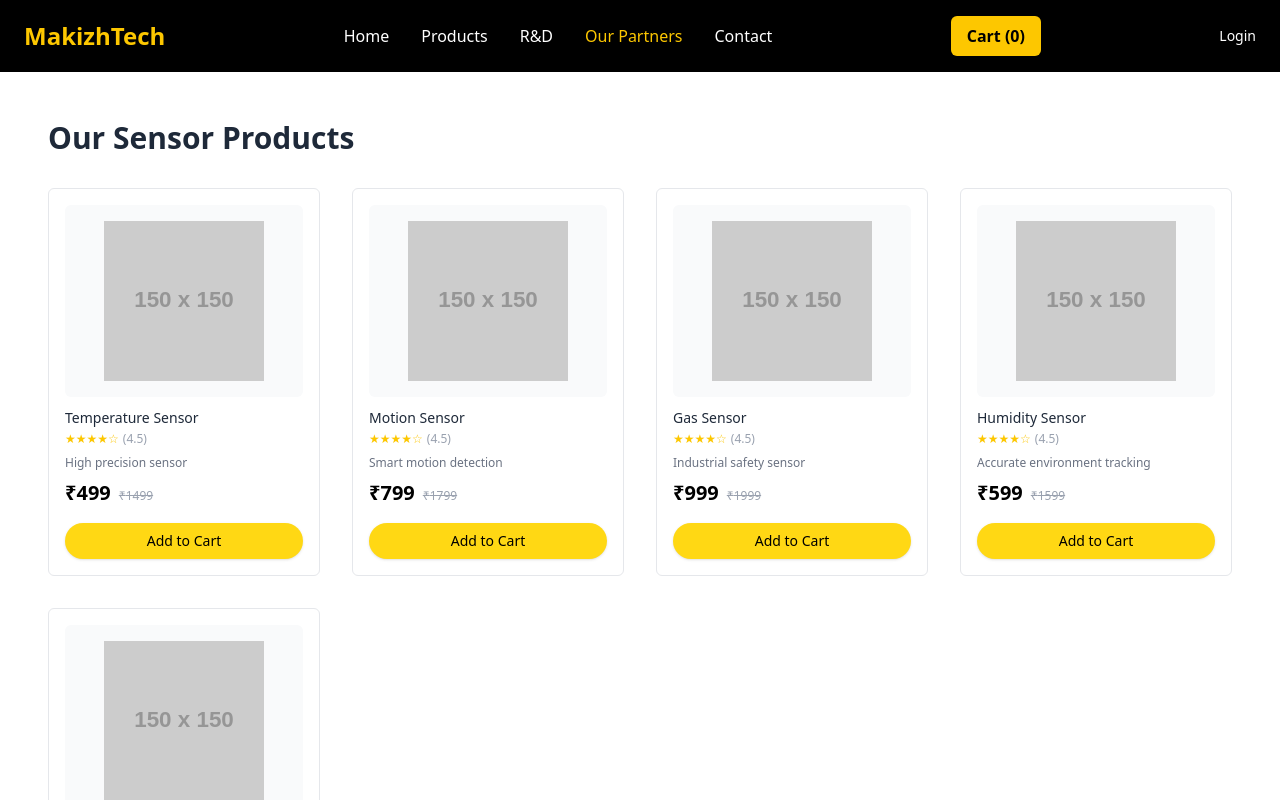
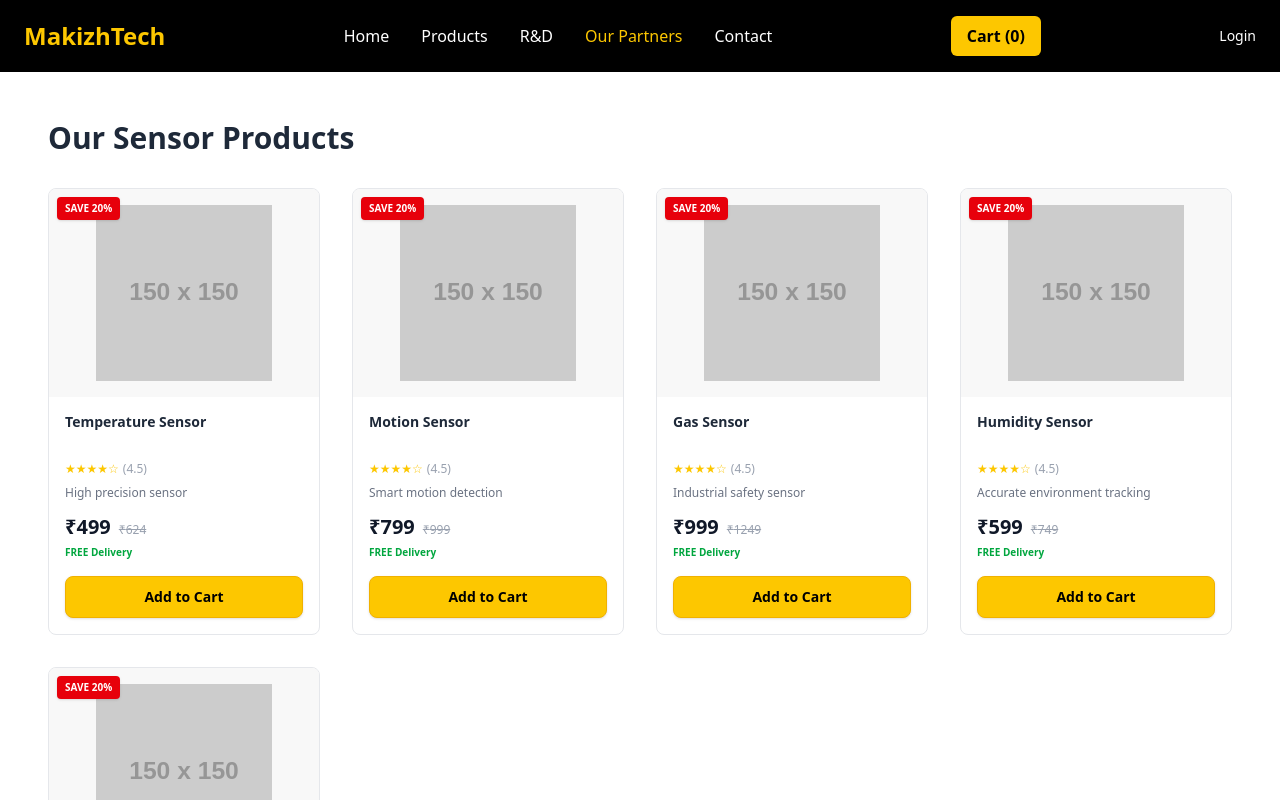
Before and after one commit to chandran-vengatesan/makizhtech-project, a React (Vite) app: page /products in a window 1280 px wide. Shown: the top 800 px of the page. Built offline with nearby package versions, Linux system fonts and the light colour scheme.

Commit message:
Refactor ProductCard with layout and style improvements
Updated ProductCard component with improved layout and added discount badge. Enhanced image handling and button styles.

```diff
--- a/src/components/ProductCard.jsx
+++ b/src/components/ProductCard.jsx
@@ -4,33 +4,41 @@ import { useCart } from "../context/CartContext";
 function ProductCard({ product }) {
   const { cartItems, addToCart, removeFromCart } = useCart();
 
-  // 1. Indha product cart-la munnadiye irukka nu check pannuvom
   const isItemInCart = cartItems.some((item) => item.id === product.id);
 
   const handleCartAction = () => {
     if (isItemInCart) {
-      removeFromCart(product.id); // Cart-la irundha remove pannu
+      removeFromCart(product.id);
     } else {
-      addToCart(product); // Cart-la illai na add pannu
+      addToCart(product);
     }
   };
 
   return (
-    <div className="group border border-gray-200 rounded-md p-4 bg-white hover:shadow-xl transition-all duration-300 flex flex-col h-full">
+    <div className="group border border-gray-200 rounded-lg overflow-hidden bg-white hover:shadow-2xl transition-all duration-500 flex flex-col h-full">
 
-      {/* Product Image Section */}
-      <div className="bg-gray-50 rounded-md p-4 mb-3 flex items-center justify-center h-48 overflow-hidden">
+     {/* 🖼️ Product Image Section - Fixed Zoom Issue */}
+<div className="relative h-52 w-full overflow-hidden bg-[#f8f8f8] p-4 flex items-center justify-center">
   <img
     src={product.image}
     alt={product.name}
-          className="h-full w-auto object-contain group-hover:scale-105 transition-transform duration-300"
+    // 'object-contain' image-a crop pannaadhu, full-ah kaattum
+    className="h-full w-full object-contain group-hover:scale-105 transition-transform duration-500"
+    onError={(e) => {
+      e.target.src = "https://via.placeholder.com/400x300?text=Image+Not+Found";
+    }}
   />
+
+  {/* Discount Badge */}
+  <div className="absolute top-2 left-2 bg-red-600 text-white text-[10px] font-bold px-2 py-1 rounded shadow-sm">
+    SAVE 20%
+  </div>
 </div>
 
-      {/* Product Info */}
-      <div className="grow">
+      {/* Product Info Padding added */}
+      <div className="p-4 flex flex-col grow">
         <Link to={`/products/${product.id}`}>
-          <h3 className="text-sm font-medium text-gray-800 line-clamp-2 leading-tight hover:text-blue-600 mb-1">
+          <h3 className="text-sm font-bold text-gray-800 line-clamp-2 leading-tight hover:text-blue-600 mb-2 min-h-[2.5rem]">
             {product.name}
           </h3>
         </Link>
@@ -40,28 +48,29 @@ function ProductCard({ product }) {
           <span className="text-gray-400 ml-1">(4.5)</span>
         </div>
 
-        <p className="text-gray-500 text-xs line-clamp-2 mb-2">
+        <p className="text-gray-500 text-xs line-clamp-2 mb-3 grow">
           {product.description}
         </p>
 
-        <div className="flex items-baseline gap-2">
-          <span className="text-xl font-bold">₹{product.price.toLocaleString('en-IN')}</span>
-          <span className="text-xs text-gray-400 line-through">₹{product.price + 1000}</span>
-        </div>
+        <div className="flex items-baseline gap-2 mb-1">
+          <span className="text-xl font-extrabold text-gray-900">₹{product.price.toLocaleString('en-IN')}</span>
+          <span className="text-xs text-gray-400 line-through">₹{(product.price * 1.25).toFixed(0)}</span>
         </div>
 
-      {/* 2. Dynamic Button - Text matrum color state-ku yethamari maarum */}
+        <p className="text-[10px] text-green-600 font-semibold mb-4">FREE Delivery</p>
+
+        {/* Dynamic Action Button */}
         <button
           onClick={handleCartAction}
-        className={`mt-4 w-full text-sm font-medium py-2 rounded-full shadow-sm active:scale-95 transition-all ${
+          className={`w-full text-sm font-bold py-2.5 rounded-lg shadow-sm active:scale-95 transition-all duration-300 ${
             isItemInCart
-          ? "bg-red-500 text-white hover:bg-red-600"
-          : "bg-[#FFD814] text-black hover:bg-[#F7CA00]"
+            ? "bg-gray-200 text-gray-700 hover:bg-red-500 hover:text-white"
+            : "bg-yellow-400 text-black hover:bg-yellow-500 border border-yellow-500"
           }`}
         >
           {isItemInCart ? "Remove from Cart" : "Add to Cart"}
         </button>
-
+      </div>
     </div>
   );
 }
```
Lines whose indentation alone changed are shown as unchanged.
